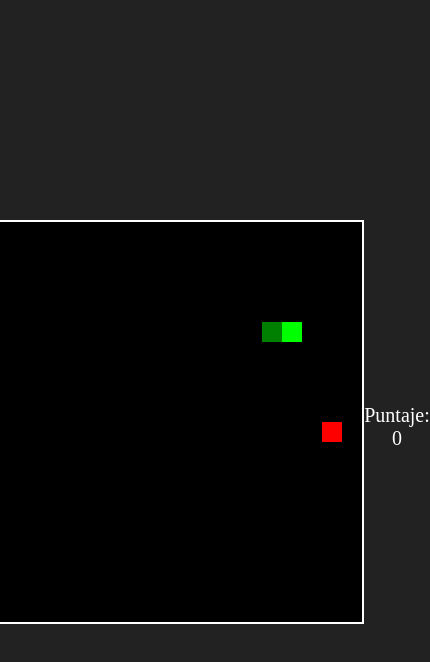
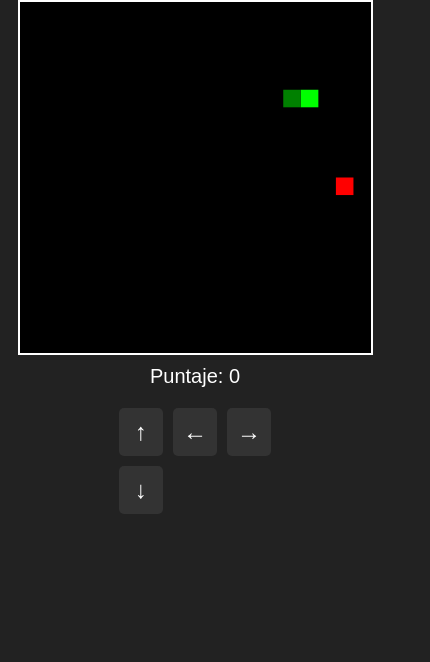
Before and after one commit to DJCarlosHermida/gameSnake, a plain HTML site: page index.html in a window 390 px wide. Shown: the whole page, 430 px wide, since content can reach past the window. Drawn offline with Linux system fonts and the light colour scheme.

Commit message:
update for smartphone

```diff
--- a/index.html
+++ b/index.html
@@ -9,6 +9,15 @@
 <body>
   <canvas id="gameCanvas"></canvas>
   <div id="scoreDisplay">Puntaje: 0</div>
+
+  <!-- Controles táctiles para móvil -->
+  <div id="controls">
+    <button id="up">↑</button>
+    <button id="left">←</button>
+    <button id="right">→</button>
+    <button id="down">↓</button>
+  </div>
+
   <script src="script.js"></script>
 </body>
 </html>
--- a/script.js
+++ b/script.js
@@ -1,14 +1,18 @@
 const canvas = document.getElementById("gameCanvas");
 const ctx = canvas.getContext("2d");
 const scoreDisplay = document.getElementById("scoreDisplay");
+const controls = document.getElementById("controls");
 
-canvas.width = 400;
-canvas.height = 400;
+function resizeCanvas() {
+  canvas.width = Math.min(window.innerWidth * 0.9, 400); // Máximo 400px
+  canvas.height = canvas.width;
+}
+resizeCanvas();
 
-const box = 20;
+const box = canvas.width / 20; // Tamaño dinámico del cuadro
 let snake = [
-  { x: box * 5, y: box * 5 }, // Primer segmento de la serpiente
-  { x: box * 4, y: box * 5 }  // Segundo segmento de la serpiente
+  { x: box * 5, y: box * 5 },
+  { x: box * 4, y: box * 5 }
 ];
 let direction = "RIGHT";
 let food = {
@@ -16,10 +20,9 @@ let food = {
   y: Math.floor(Math.random() * canvas.height / box) * box
 };
 let score = 0;
-let speed = 400; // Velocidad inicial (lenta)
+let speed = 400;
 let gameInterval;
 
-// Dibujar el tablero
 function draw() {
   ctx.fillStyle = "#000";
   ctx.fillRect(0, 0, canvas.width, canvas.height);
@@ -46,10 +49,9 @@ function draw() {
       y: Math.floor(Math.random() * canvas.height / box) * box
     };
 
-    // Incrementar velocidad cada vez que agarres una ficha
     if (speed > 50) {
       clearInterval(gameInterval);
-      speed -= 20; // Reducir el intervalo para hacer el juego más rápido
+      speed -= 20;
       gameInterval = setInterval(draw, speed);
     }
   } else {
@@ -68,7 +70,7 @@ function draw() {
   }
 }
 
-// Cambiar dirección según las teclas presionadas
+// Cambiar dirección con teclado
 document.addEventListener("keydown", event => {
   if (event.key === "ArrowUp" && direction !== "DOWN") direction = "UP";
   if (event.key === "ArrowDown" && direction !== "UP") direction = "DOWN";
@@ -76,5 +78,22 @@ document.addEventListener("keydown", event => {
   if (event.key === "ArrowRight" && direction !== "LEFT") direction = "RIGHT";
 });
 
+// Controles táctiles
+document.getElementById("up").addEventListener("click", () => {
+  if (direction !== "DOWN") direction = "UP";
+});
+document.getElementById("down").addEventListener("click", () => {
+  if (direction !== "UP") direction = "DOWN";
+});
+document.getElementById("left").addEventListener("click", () => {
+  if (direction !== "RIGHT") direction = "LEFT";
+});
+document.getElementById("right").addEventListener("click", () => {
+  if (direction !== "LEFT") direction = "RIGHT";
+});
+
+// Redimensionar canvas al cambiar tamaño de ventana
+window.addEventListener("resize", resizeCanvas);
+
 // Iniciar el juego
 gameInterval = setInterval(draw, speed);
--- a/styles.css
+++ b/styles.css
@@ -1,19 +1,49 @@
 body {
   display: flex;
-    justify-content: center;
+  flex-direction: column;
   align-items: center;
-    height: 100vh;
   margin: 0;
   background-color: #222;
+  color: #fff;
+  font-family: Arial, sans-serif;
 }
 
 canvas {
   border: 2px solid #fff;
+  max-width: 90vw;
+  max-height: 90vw;
 }
 
 #scoreDisplay {
+  margin: 10px 0;
+  font-size: 20px;
+}
+
+#controls {
+  display: none; /* Por defecto, oculto en computadoras */
   margin-top: 10px;
+  display: grid;
+  grid-template-columns: repeat(3, 1fr);
+  gap: 10px;
+}
+
+#controls button {
+  font-size: 24px;
+  padding: 10px;
+  background-color: #333;
   color: #fff;
-    font-size: 20px;
-    text-align: center;
+  border: none;
+  border-radius: 5px;
+  cursor: pointer;
 }
+
+#controls button:active {
+  background-color: #555;
+}
+
+/* Mostrar controles en dispositivos móviles */
+@media (max-width: 768px) {
+  #controls {
+    display: grid;
+  }
+}
```
Lines whose indentation alone changed are shown as unchanged.
